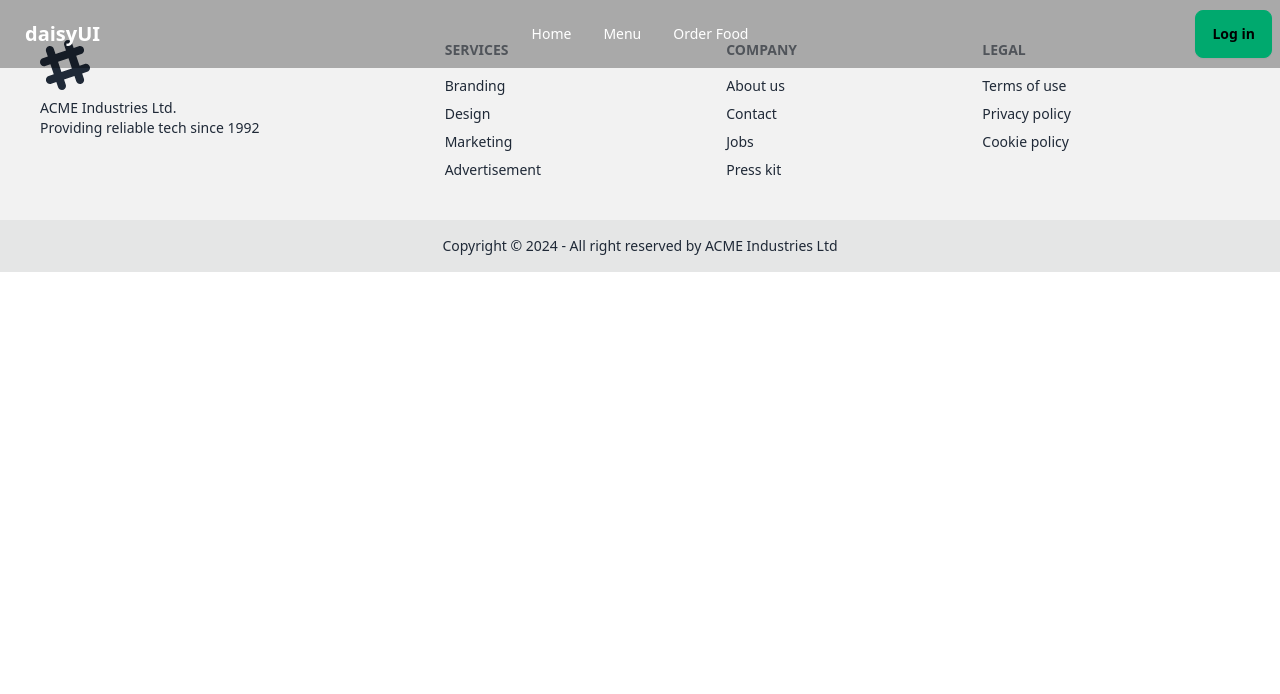
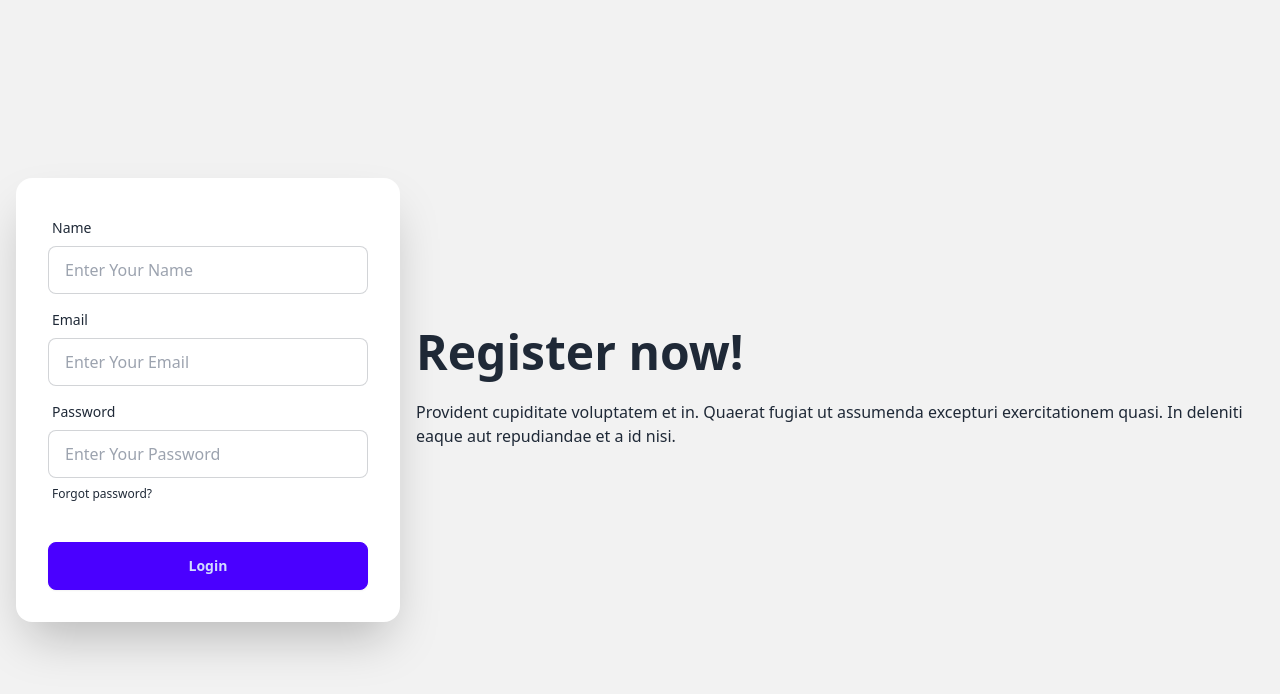
Before and after one commit to promit21/Chain-Shop-Client-Site, a React (Vite) app: page /register in a window 1280 px wide. Shown: the top 694 px of the page. Built offline with nearby package versions, Linux system fonts and the light colour scheme; no server answers.

Commit message:
React hook form

```diff
--- a/package.json
+++ b/package.json
@@ -17,6 +17,7 @@
     "react": "^18.2.0",
     "react-dom": "^18.2.0",
     "react-helmet": "^6.1.0",
+    "react-hook-form": "^7.51.5",
     "react-parallax": "^3.5.1",
     "react-responsive-carousel": "^3.2.23",
     "react-router-dom": "^6.23.1",
--- a/src/Layout/Main.jsx
+++ b/src/Layout/Main.jsx
@@ -1,14 +1,16 @@
-import { Outlet } from "react-router-dom";
+import { Outlet, useLocation } from "react-router-dom";
 import NavBar from "../Shared/NavBar/NavBar";
 import Footer from "../Shared/Footer/Footer";
 
 
 const Main = () => {
+    const location = useLocation()
+    const noHeaderFooter = location.pathname.includes('logIn') || location.pathname.includes('register')
     return (
         <div className="max-w-screen-xl mx-auto">
-            <NavBar></NavBar>
+            {noHeaderFooter || <NavBar></NavBar>}
             <Outlet></Outlet>
-            <Footer></Footer>
+            {noHeaderFooter || <Footer></Footer>}
         </div>
     );
 };
--- a/src/Pages/LogIn/LogIn.jsx
+++ b/src/Pages/LogIn/LogIn.jsx
@@ -1,11 +1,17 @@
-import { useEffect, useRef, useState } from "react";
+import { useContext, useEffect, useRef, useState } from "react";
 import {
   loadCaptchaEnginge,
   LoadCanvasTemplate,
   validateCaptcha,
 } from "react-simple-captcha";
+import { AuthContext } from "../../Provider/AuthProvider";
+import { Link } from "react-router-dom";
 
 const LogIn = () => {
+
+  const {logIn} =useContext(AuthContext);
+
+
   const captchaRef = useRef(null)
   const [disable, setDisable] =useState(true)
   useEffect(() => {
@@ -17,7 +23,11 @@
     const form = e.target;
     const email = form.email.value;
     const password = form.password.value;
-    console.log(email, password);
+    logIn(email, password)
+    .then(result => {
+      const user = (result.user)
+      console.log(user)
+    })
   };
 
   const handleValidateCaptcha = ()=>{
@@ -89,6 +99,7 @@
               <button disabled={disable} className="btn btn-primary">Login</button>
             </div>
           </form>
+          <p>New here? <Link to="/register">Create an account</Link></p>
         </div>
       </div>
     </div>
--- a/src/Pages/Register/Register.jsx
+++ b/src/Pages/Register/Register.jsx
@@ -1,11 +1,66 @@
-
-
 const Register = () => {
-    return (
-        <div>
-
+  return (
+    <div className="hero min-h-screen bg-base-200">
+      <div className="hero-content flex-col lg:flex-row-reverse">
+        <div className="text-center lg:text-left">
+          <h1 className="text-5xl font-bold">Register now!</h1>
+          <p className="py-6">
+            Provident cupiditate voluptatem et in. Quaerat fugiat ut assumenda
+            excepturi exercitationem quasi. In deleniti eaque aut repudiandae et
+            a id nisi.
+          </p>
         </div>
-    );
+        <div className="card shrink-0 w-full max-w-sm shadow-2xl bg-base-100">
+          <form className="card-body">
+          <div className="form-control">
+              <label className="label">
+                <span className="label-text">Name</span>
+              </label>
+              <input
+                type="text"
+                name="name"
+                placeholder="Enter Your Name"
+                className="input input-bordered"
+                required
+              />
+            </div>
+            <div className="form-control">
+              <label className="label">
+                <span className="label-text">Email</span>
+              </label>
+              <input
+                type="email"
+                name="email"
+                placeholder="Enter Your Email"
+                className="input input-bordered"
+                required
+              />
+            </div>
+            <div className="form-control">
+              <label className="label">
+                <span className="label-text">Password</span>
+              </label>
+              <input
+                type="password"
+                name="password"
+                placeholder="Enter Your Password"
+                className="input input-bordered"
+                required
+              />
+              <label className="label">
+                <a href="#" className="label-text-alt link link-hover">
+                  Forgot password?
+                </a>
+              </label>
+            </div>
+            <div className="form-control mt-6">
+              <button className="btn btn-primary">Login</button>
+            </div>
+          </form>
+        </div>
+      </div>
+    </div>
+  );
 };
 
 export default Register;
--- a/src/Provider/AuthProvider.jsx
+++ b/src/Provider/AuthProvider.jsx
@@ -1,16 +1,26 @@
 /* eslint-disable react/prop-types */
-import { createUserWithEmailAndPassword, getAuth, onAuthStateChanged } from "firebase/auth";
+import { createUserWithEmailAndPassword, getAuth, onAuthStateChanged, signInWithEmailAndPassword, signOut } from "firebase/auth";
 import { createContext, useEffect, useState } from "react";
 import app from "../Firebase/firebase.config";
 
-const AuthContext = createContext();
+export const AuthContext = createContext();
 const auth = getAuth(app);
 const AuthProvider = ({ children }) => {
   const [user, setUser] = useState(null);
   const [loading, setLoading] = useState(true);
 
   const createUser = (email, password) =>{
+    setLoading(true)
     return createUserWithEmailAndPassword(auth, email, password)
+  }
+
+  const logIn = (email, password) =>{
+    return signInWithEmailAndPassword(email, password )
+  }
+
+  const logOut = ()=>{
+    setLoading(true)
+    return signOut(auth)
   }
 
   useEffect(()=>{
@@ -28,6 +38,8 @@
     user,
     loading,
     createUser,
+    logIn,
+    logOut,
   };
   return (
     <AuthContext.Provider value={authInfo}>{children}</AuthContext.Provider>
```
Also changed, not shown: 1 other file (tests, documents, lock files or other folders).
